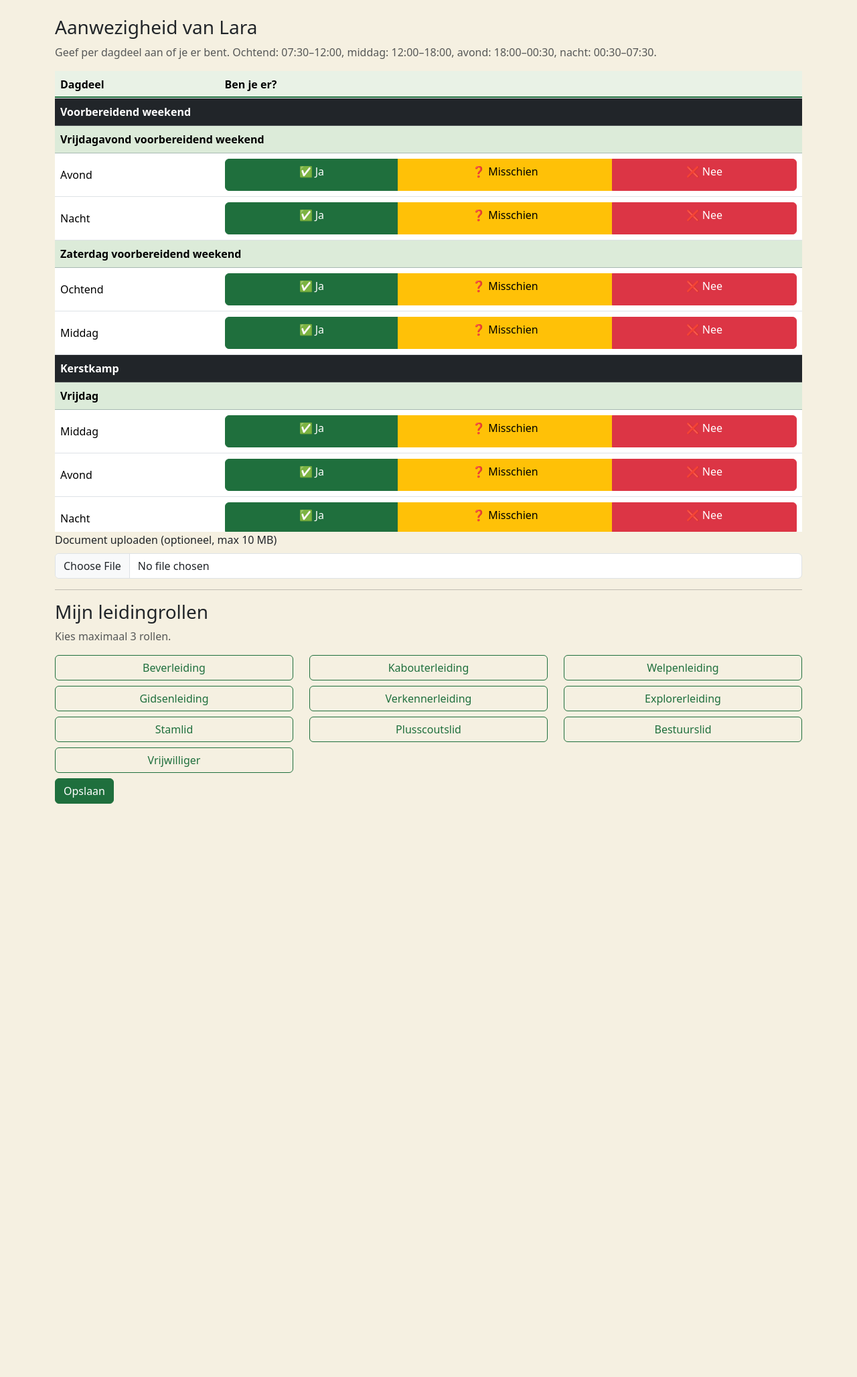
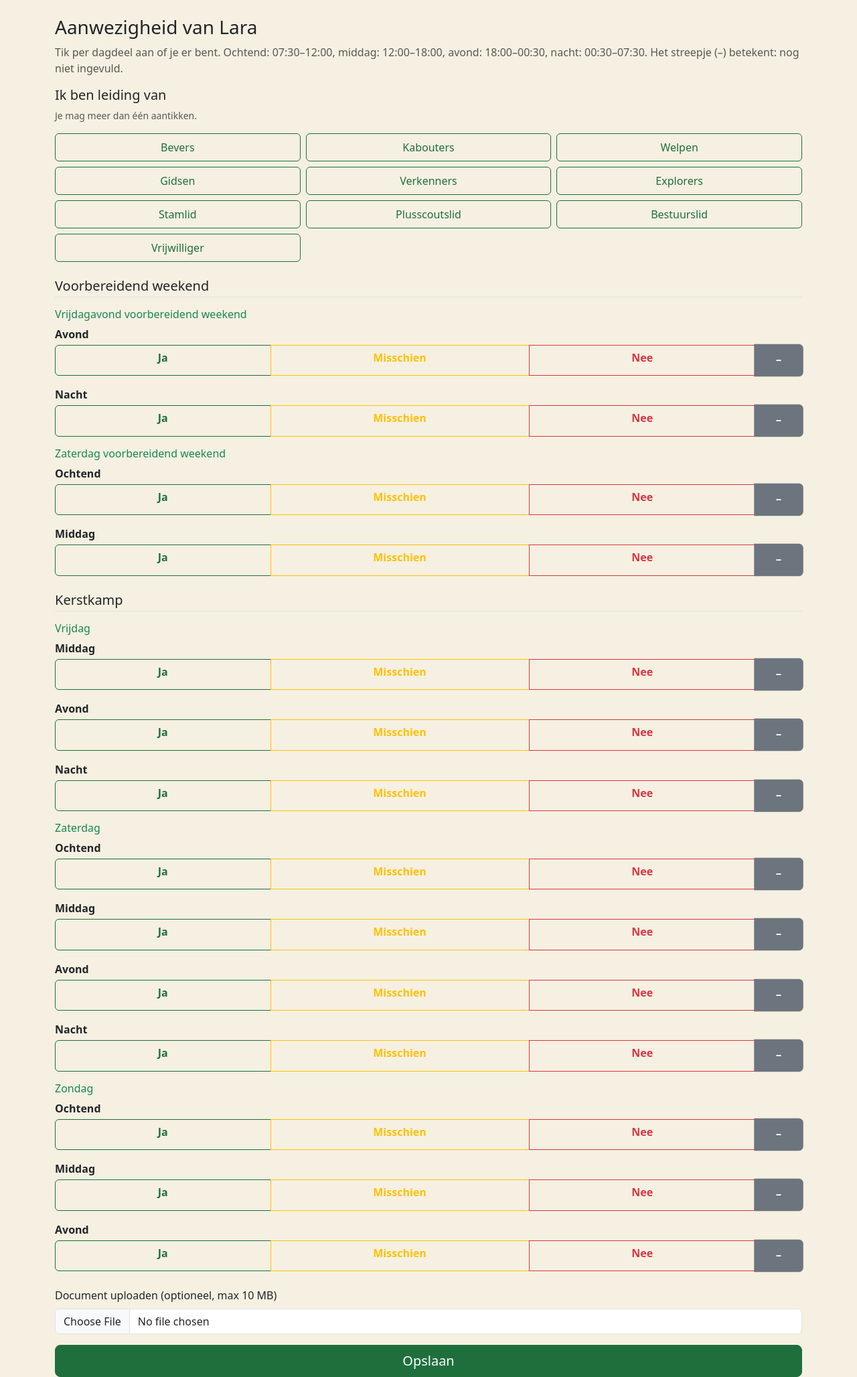
Before and after one commit to explorers567-tech/Kampplanner, a Flask app: page /invoer in a window 1280 px wide. Shown: the part 60-2116 px from the top of the page at 67% size. Before the commit the page ends 1260 px from the top, so only its background shows below. Run offline with Flask 3, Linux system fonts and the light colour scheme; a user stored in the database is signed in; data comes from the database, SQL or seed files in the repository; data that the repository does not hold is empty; parts of the project's set-up code (start-up, migrations or seed data) failed here and were passed over.

Commit message:
19-11 Claud update

```diff
--- a/app.py
+++ b/app.py
@@ -19,6 +19,11 @@ import icons
 import planner
 
 app = Flask(__name__)
+
+try:
+    db.migreer_5()
+except Exception as fout:
+    print("Migratie 5 mislukt:", fout)
 
 # Geheime sleutel: eenmalig aangemaakt en bewaard in een bestand naast app.py
 sleutel_pad = os.path.join(app.root_path, "secret_key.txt")
@@ -144,7 +149,6 @@ def persoonlijk():
 
 def verwerk_invoer(person_id, terug_url, admin_modus):
     persoon, dagdelen, uploads = db.haal_beschikbaarheid(person_id)
-    geselecteerde_rollen = db.haal_persoon_rollen(person_id)
     if persoon is None:
         abort(404)
 
@@ -166,32 +170,23 @@ def verwerk_invoer(person_id, terug_url, admin_modus):
                 ingevuld.append((d["dag"], d["dagdeel"], status))
         db.sla_beschikbaarheid_op(person_id, ingevuld)
 
+        if request.form.get("speltak_ingevuld"):       # alleen als het deel in het formulier stond
+            geldig = db.geldige_speltak_ids()
+            speltak_ids = [int(x) for x in request.form.getlist("speltak")
+                           if x.isdigit() and int(x) in geldig]
+            db.sla_speltakken_op(person_id, speltak_ids)
+
         if opslag_naam:
             os.makedirs(UPLOAD_MAP, exist_ok=True)
             bestand.save(os.path.join(UPLOAD_MAP, opslag_naam))
             originele_naam = secure_filename(bestand.filename) or "document"
             db.sla_upload_op(person_id, originele_naam, opslag_naam)
 
-        rollen = request.form.getlist("leidingrollen")
-
-        if len(rollen) > 3:
-            flash("Je mag maximaal 3 leidingrollen kiezen.", "danger")
-            return redirect(terug_url)
-
-        db.sla_persoon_rollen_op(person_id, rollen)
-
         flash("Opgeslagen!", "success")
         return redirect(terug_url)
 
-    return render_template(
-    "invoer.html",
-    persoon=persoon,
-    dagdelen=dagdelen,
-    uploads=uploads,
-    admin_modus=admin_modus,
-    leidingrollen=LEIDINGROLLEN,
-    geselecteerde_rollen=geselecteerde_rollen
-)
+    return render_template("invoer.html", persoon=persoon, dagdelen=dagdelen, uploads=uploads,
+                           speltakken=db.haal_speltakken_van(person_id), admin_modus=admin_modus)
 
 @app.route("/invoer", methods=["GET", "POST"])
 def invoer():
@@ -798,7 +793,7 @@ def admin_rollen():
             flash("Vul een omschrijving in.", "danger")
         else:
             try:
-                db.maak_rol(code, omschrijving)
+                db.maak_rol(code, omschrijving, bool(request.form.get("max_een")))
                 flash(f"Rol {code} is toegevoegd.", "success")
             except ValueError as fout:
                 flash(str(fout), "danger")
@@ -813,10 +808,9 @@ def admin_rol_wijzig(rol_id):
     if not omschrijving:
         flash("De omschrijving mag niet leeg zijn.", "danger")
     else:
-        db.wijzig_rol(rol_id, omschrijving)
+        db.wijzig_rol(rol_id, omschrijving, bool(request.form.get("max_een")))
         flash("Rol bijgewerkt.", "success")
     return redirect(url_for("admin_rollen"))
-
 
 @app.route("/admin/rollen/<int:rol_id>/verwijder", methods=["POST"])
 @admin_vereist
--- a/templates/invoer.html
+++ b/templates/invoer.html
@@ -2,119 +2,73 @@
 {% block inhoud %}
 <h1 class="h3">Aanwezigheid van {{ persoon["naam"] }}</h1>
 {% if admin_modus %}
-  <p class="text-muted">Je bewerkt dit als beheerder. Kies "—" om een keuze te wissen.
+  <p class="text-muted">Je bewerkt dit als beheerder.
      <a href="{{ url_for('admin') }}">← terug naar beheer</a></p>
 {% else %}
-  <p class="text-muted">Geef per dagdeel aan of je er bent.
-     Ochtend: 07:30–12:00, middag: 12:00–18:00, avond: 18:00–00:30,
-     nacht: 00:30–07:30.</p>
+  <p class="text-muted">Tik per dagdeel aan of je er bent. Ochtend: 07:30–12:00, middag: 12:00–18:00,
+     avond: 18:00–00:30, nacht: 00:30–07:30. Het streepje (–) betekent: nog niet ingevuld.</p>
 {% endif %}
+
+<style>
+  .kies .btn { min-height: 2.9rem; font-weight: 600; }
+  .kies .wis { flex: 0 0 3.2rem; }
+</style>
 
 <form method="post" enctype="multipart/form-data">
   <input type="hidden" name="csrf" value="{{ csrf_token() }}">
-  <div class="table-responsive">
-    <table class="table align-middle">
-      <thead>
-        <tr><th>Dagdeel</th><th>Ben je er?</th></tr>
-      </thead>
-      <tbody>
+
+  <h2 class="h5 mt-3">Ik ben leiding van</h2>
+  <p class="text-muted small">Je mag meer dan één aantikken.</p>
+  <input type="hidden" name="speltak_ingevuld" value="1">
+  <div class="row g-2 mb-4">
+    {% for sp in speltakken %}
+      <div class="col-6 col-md-4">
+        <input type="checkbox" class="btn-check" name="speltak" value="{{ sp['id'] }}"
+               id="sp{{ sp['id'] }}" autocomplete="off" {% if sp["gekozen"] %}checked{% endif %}>
+        <label class="btn btn-outline-success w-100 py-2" for="sp{{ sp['id'] }}">{{ sp["naam"] }}</label>
+      </div>
+    {% endfor %}
+  </div>
+
   {% set ns = namespace(dag=None, soort=None) %}
   {% for d in dagdelen %}
     {% if d["soort"] != ns.soort %}
       {% set ns.soort = d["soort"] %}
-            <tr class="table-dark"><td colspan="2"><strong>{{ d["soortnaam"] }}</strong></td></tr>
+      <h2 class="h5 mt-4 pb-1 border-bottom">{{ d["soortnaam"] }}</h2>
     {% endif %}
     {% if d["dag"] != ns.dag %}
       {% set ns.dag = d["dag"] %}
-            <tr class="table-success"><td colspan="2"><strong>{{ d["dag"] }}</strong></td></tr>
+      <h3 class="h6 mt-3 text-success">{{ d["dag"] }}</h3>
     {% endif %}
-          <tr>
-            <td>{{ d["naam"] }}</td>
-            <td>
-<div class="btn-group w-100" role="group">
+    {% set i = loop.index %}
+    <div class="mb-3 kies">
+      <div class="fw-semibold mb-1">{{ d["naam"] }}</div>
+      <div class="btn-group w-100" role="group" aria-label="{{ d['dag'] }} {{ d['naam'] }}">
+        <input type="radio" class="btn-check" name="{{ d['veld'] }}" id="dd{{ i }}_ja" value="ja"
+               autocomplete="off" {% if d["status"] == "ja" %}checked{% endif %}>
+        <label class="btn btn-outline-success flex-fill" for="dd{{ i }}_ja">Ja</label>
 
-  <input type="radio"
-         class="btn-check"
-         name="{{ d['veld'] }}"
-         id="{{ d['veld'] }}_ja"
-         value="ja"
-         {% if d["status"] == "ja" %}checked{% endif %}>
+        <input type="radio" class="btn-check" name="{{ d['veld'] }}" id="dd{{ i }}_m" value="misschien"
+               autocomplete="off" {% if d["status"] == "misschien" %}checked{% endif %}>
+        <label class="btn btn-outline-warning flex-fill" for="dd{{ i }}_m">Misschien</label>
 
-  <label class="btn btn-success"
-         for="{{ d['veld'] }}_ja">
-      ✅ Ja
-  </label>
+        <input type="radio" class="btn-check" name="{{ d['veld'] }}" id="dd{{ i }}_n" value="nee"
+               autocomplete="off" {% if d["status"] == "nee" %}checked{% endif %}>
+        <label class="btn btn-outline-danger flex-fill" for="dd{{ i }}_n">Nee</label>
 
-  <input type="radio"
-         class="btn-check"
-         name="{{ d['veld'] }}"
-         id="{{ d['veld'] }}_misschien"
-         value="misschien"
-         {% if d["status"] == "misschien" %}checked{% endif %}>
+        <input type="radio" class="btn-check" name="{{ d['veld'] }}" id="dd{{ i }}_leeg" value=""
+               autocomplete="off" {% if not d["status"] %}checked{% endif %}>
+        <label class="btn btn-outline-secondary wis" for="dd{{ i }}_leeg" title="Nog niet ingevuld">–</label>
+      </div>
+    </div>
+  {% endfor %}
 
-  <label class="btn btn-warning"
-         for="{{ d['veld'] }}_misschien">
-      ❓ Misschien
-  </label>
-
-  <input type="radio"
-         class="btn-check"
-         name="{{ d['veld'] }}"
-         id="{{ d['veld'] }}_nee"
-         value="nee"
-         {% if d["status"] == "nee" %}checked{% endif %}>
-
-  <label class="btn btn-danger"
-         for="{{ d['veld'] }}_nee">
-      ❌ Nee
-  </label>
-
-</div>
-            </td>
-          </tr>
-        {% endfor %}
-      </tbody>
-    </table>
-  </div>
-
-  <div class="mb-3">
+  <div class="mb-3 mt-4">
     <label class="form-label" for="document">Document uploaden (optioneel, max 10 MB)</label>
     <input class="form-control" type="file" name="document" id="document">
   </div>
 
-<hr>
-
-<h3>Mijn leidingrollen</h3>
-<p class="text-muted">
-    Kies maximaal 3 rollen.
-</p>
-
-<div class="row">
-{% for code, naam in leidingrollen %}
-  <div class="col-md-4 mb-2">
-
-    <input
-      type="checkbox"
-      class="btn-check"
-      id="rol_{{ code }}"
-      name="leidingrollen"
-      value="{{ code }}"
-      {% if code in geselecteerde_rollen %}checked{% endif %}
-    >
-
-    <label
-      class="btn btn-outline-success w-100"
-      for="rol_{{ code }}"
-    >
-      {{ naam }}
-    </label>
-
-  </div>
-{% endfor %}
-</div>
-
-
-  <button class="btn btn-success" type="submit">Opslaan</button>
+  <button class="btn btn-success btn-lg w-100" type="submit">Opslaan</button>
 </form>
 
 {% if uploads %}
```
Also changed, not shown: db.py (+77 -11 lines), planner.py (+36 -34 lines), templates/rollen.html (+18 -2 lines). Lines whose indentation alone changed are shown as unchanged.
